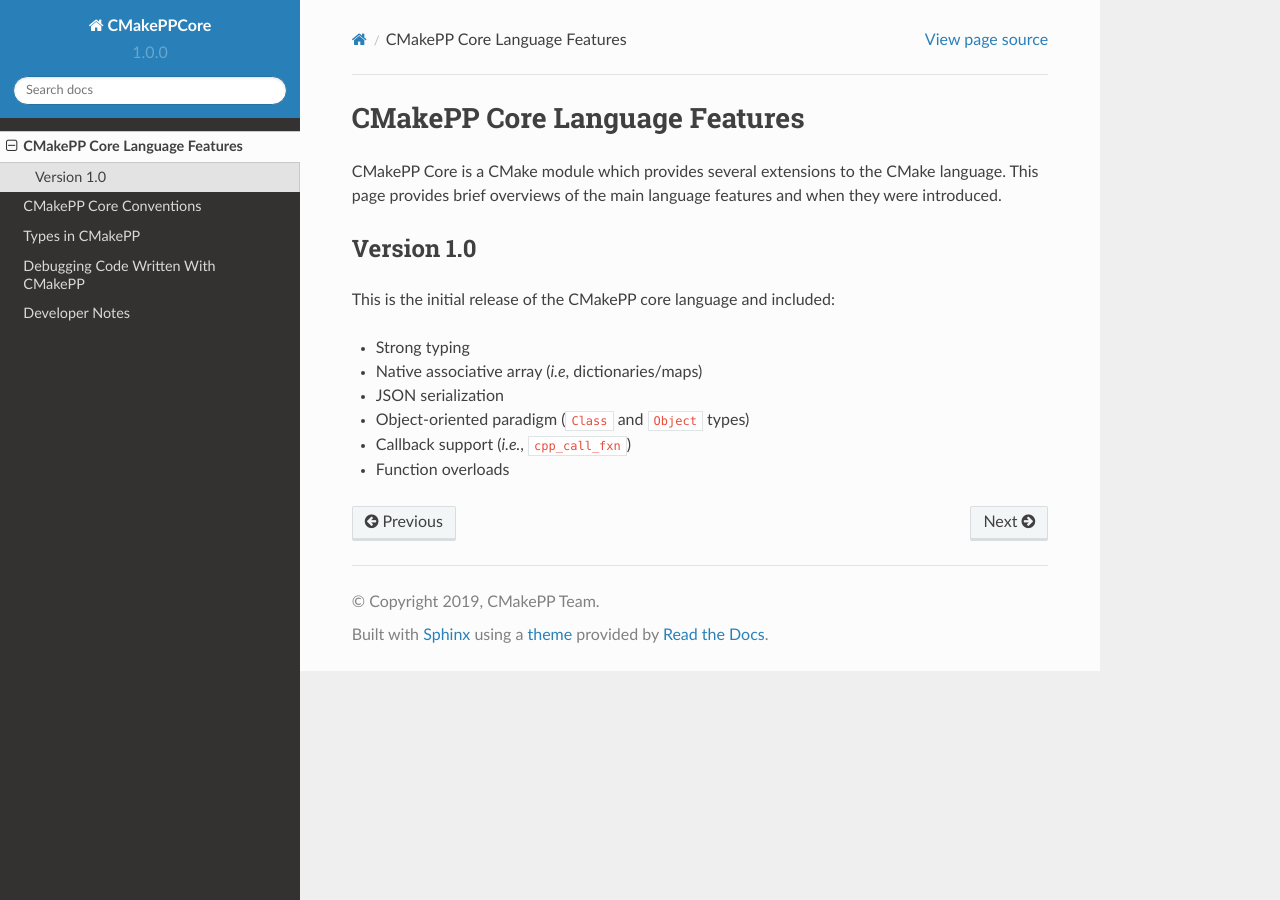
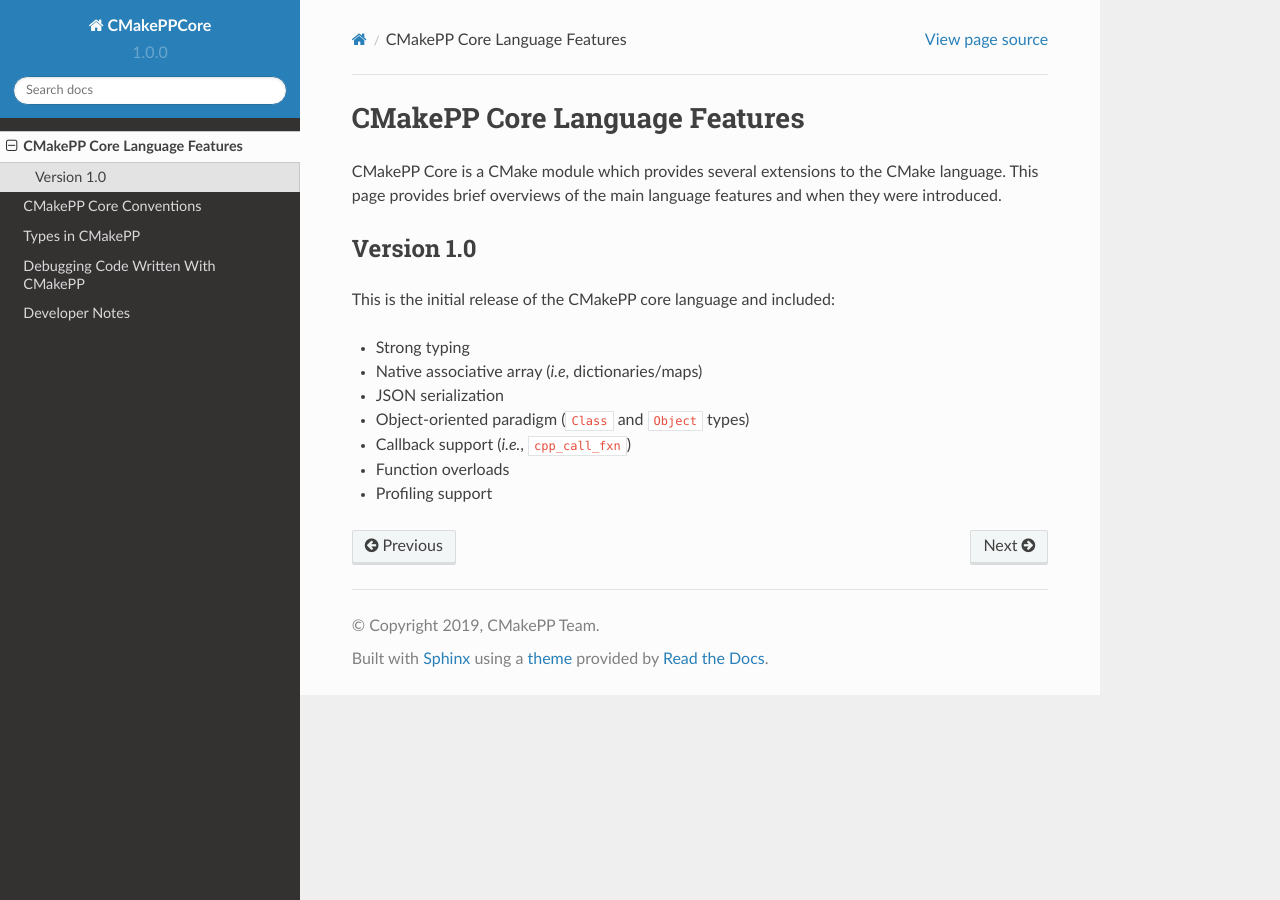
Before and after one commit to CMakePP/CMakePPLang, a Sphinx documentation site: the page built from docs/source/features.rst, in a window 1280 px wide. Built offline with Sphinx 7.4.7 and the Read the Docs theme 2.0.0, drawn with Linux system fonts in a browser that asks for light colours.

Commit message:
update features

```diff
--- a/docs/source/features.rst
+++ b/docs/source/features.rst
@@ -17,3 +17,4 @@ This is the initial release of the CMakePP core language and included:
 - Object-oriented paradigm (``Class`` and ``Object`` types)
 - Callback support (*i.e.*,  ``cpp_call_fxn``)
 - Function overloads
+- Profiling support
```
